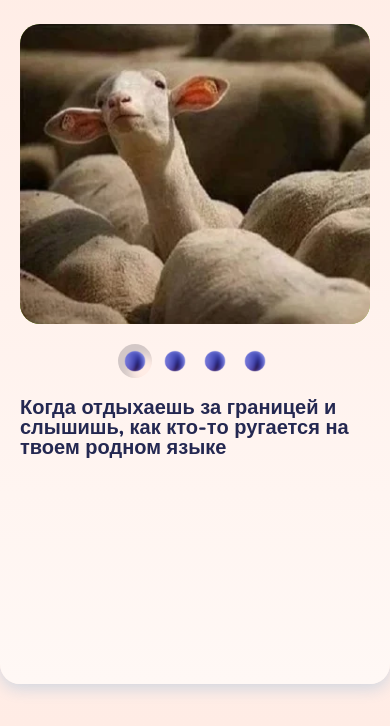
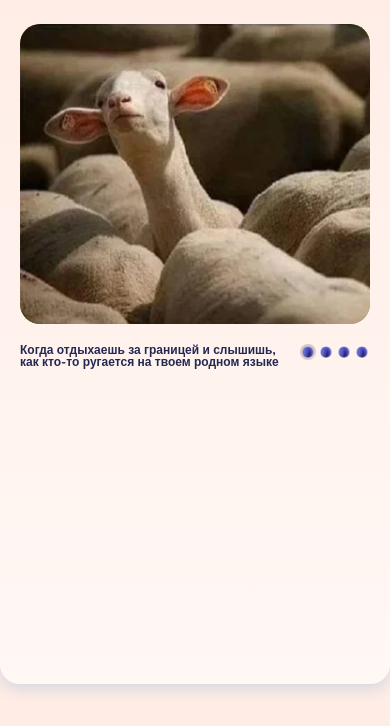
Before and after one commit to SarahAndDuck/cssMemeSlider, a plain HTML site: page cssMemeSlider/index.html in a window 390 px wide. Shown: the part 118-844 px from the top of the page. Drawn offline with nearby package versions, Linux system fonts and the light colour scheme.

Commit message:
feat: add desctop  version  `LANG=en_EN date +'(%a, %b %d, %Y %r)'`

```diff
--- a/cssMemeSlider/style.css
+++ b/cssMemeSlider/style.css
@@ -143,7 +143,6 @@ body {
   flex: 1 1 auto;
   display: flex;
   flex-direction: column;
-
   gap: 20px;
 }
 .cover > input {
@@ -174,6 +173,7 @@ body {
 .css-meme-slider_text {
   display: flex;
   justify-content: space-between;
+  align-items: center;
   width: 100%;
   height: 100px;
   background-color: inherit;
@@ -197,6 +197,7 @@ body {
 
 .controls {
   display: flex;
+  justify-content: start;
   align-self: center;
   gap: 6px;
 }
@@ -242,16 +243,43 @@ body {
 #slide-3:checked ~ .css-meme-slider_text > .slide-3,
 #slide-4:checked ~ .css-meme-slider_text > .slide-4 {
   transition: all 0.6s;
+
   opacity: 1;
 }
 
 @media (max-width: 500px) {
   .css-meme-slide_text {
-    font-size: 20px;
+    font-size: 12px;
+  }
+  .controls__item > span {
+    width: 12px;
+    height: 12px;
+  }
+  .controls {
+    gap: 2px;
+  }
+  .controls__item {
+    padding: 2px;
   }
 }
-@media (max-width: 500px) {
+@media (min-width: 320.9px) {
+  .cover {
+    display: grid;
+    grid-template-columns: 4fr 1fr;
+    grid-template-rows: auto auto;
+  }
+  .css-meme-slider {
+    grid-column: span 2;
+  }
+  .controls {
+    order: 2;
+    align-items: flex-start;
+    align-self: flex-start;
+  }
+  .css-meme-slider_text {
+    align-items: flex-start;
+  }
   .css-meme-slide_text {
-    font-size: 20px;
+    justify-content: start;
   }
 }
```
